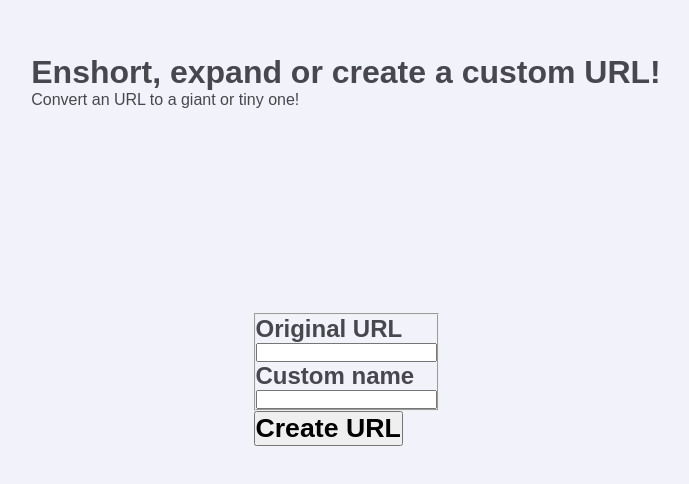
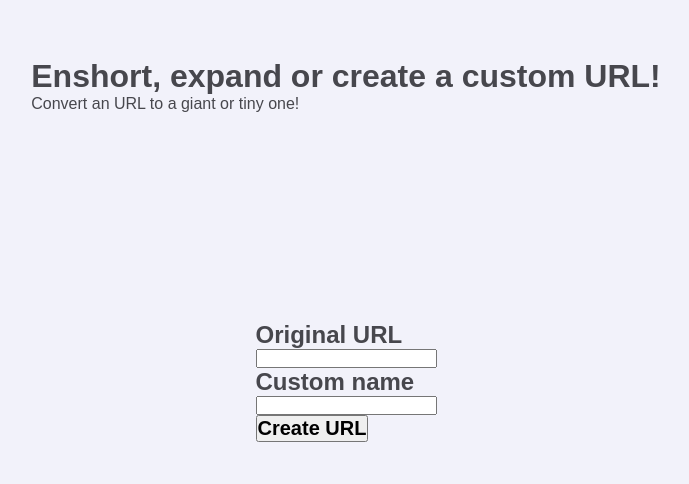
Before and after one commit to Lucasc-Dev/URL-Extender-frontend, a Next.js app: page / in a window 1280 px wide. Shown: the part 150-634 px from the top of the page, without its empty margins (294-983 px from the left). Built offline with nearby package versions, Linux system fonts and the light colour scheme.

Commit message:
Main page: transformed all components to styledcomponents.

```diff
--- a/src/pages/index.tsx
+++ b/src/pages/index.tsx
@@ -1,35 +1,42 @@
 import {
   Container,
+  Header,
+  Title,
+  Subtitle,
+  FormContainer,
+  InputContainer,
+  InputTitle,
+  Input,
+  Button,
+  ButtonText,
 } from '../styles/pages/MainPage';
 
 export default function Home() {
   return (
     <Container>
-      <header>
-        <div className="header-text" >
-          <h1>Enshort, expand or create a custom URL!</h1>
+      <Header>
+        <Title>Enshort, expand or create a custom URL!</Title>
 
-          <p>Convert an URL to a giant or tiny one!</p>
-        </div>
-      </header>
+        <Subtitle>Convert an URL to a giant or tiny one!</Subtitle>
+      </Header>
 
-      <main>
-        <form>
-          <fieldset>
-            <h2>Original URL</h2>
+      <FormContainer>
+        <InputContainer>
+          <InputTitle>Original URL</InputTitle>
 
-            <input type="text" />
+          <Input type="text" />
+        </InputContainer>
 
-            <h2>Custom name</h2>
+        <InputContainer>
+          <InputTitle>Custom name</InputTitle>
 
-            <input type="text" />
-          </fieldset>
+          <Input type="text" />
+        </InputContainer>
 
-          <button type="submit">
-            <h1>Create URL</h1>
-          </button>
-        </form>
-      </main>
+        <Button type="submit">
+          <ButtonText>Create URL</ButtonText>
+        </Button>
+      </FormContainer>
     </Container>
   )
 }
--- a/src/styles/pages/MainPage.ts
+++ b/src/styles/pages/MainPage.ts
@@ -10,3 +10,39 @@ export const Container = styled.div`
     align-items: center;
     background-color: #f2f2fa;
 `;
+
+export const Header = styled.header`
+
+`;
+
+export const Title = styled.h1`
+
+`;
+
+export const Subtitle = styled.p`
+
+`;
+
+export const FormContainer = styled.form`
+
+`;
+
+export const InputContainer = styled.div`
+
+`;
+
+export const InputTitle = styled.h2`
+
+`;
+
+export const Input = styled.input`
+
+`;
+
+export const Button = styled.button`
+
+`;
+
+export const ButtonText = styled.h2`
+
+`;
```
